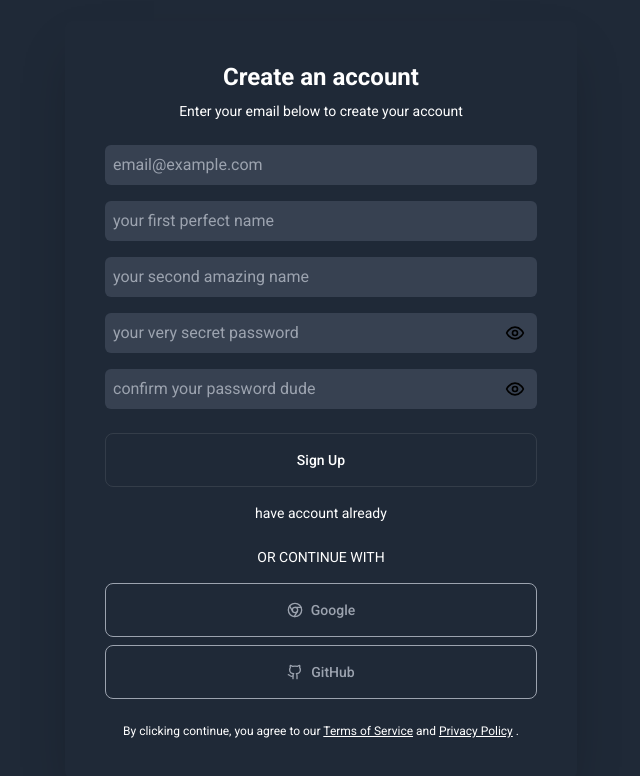
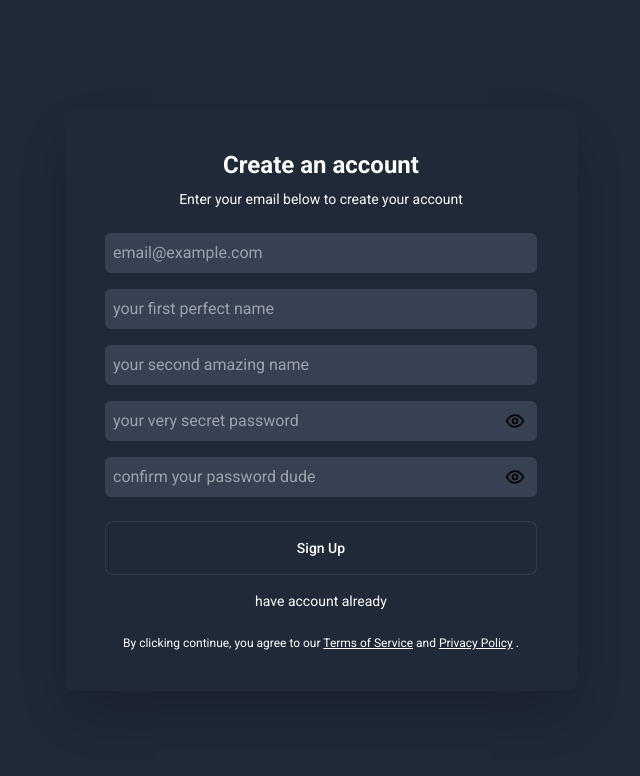
Before and after one commit to Vlas-Pravsha/Project, a Next.js app: page /sign-up in a window 1280 px wide. Shown: the top 776 px of the page, without its empty margins (319-959 px from the left). Built offline with nearby package versions, Linux system fonts and the light colour scheme; no server answers.

Commit message:
feat: update

```diff
--- a/src/app/sign-up/page.tsx
+++ b/src/app/sign-up/page.tsx
@@ -137,20 +137,6 @@ export default function SignUp() {
           <p className="text-sm text-center mt-4">
             <Link href="/sign-in" className="text-gray-400 hover:underline">have account already</Link>
           </p>
-
-          <div className="mt-6">
-            <p className="text-sm text-center text-gray-400 mb-4">OR CONTINUE WITH</p>
-            <div className="space-y-2">
-              <Button variant="secondary" size="lg" className="w-full bg-transparent border-gray-700 flex items-center justify-center">
-                <Chrome className="mr-2 h-4 w-4" />
-                Google
-              </Button>
-              <Button variant="secondary" size="lg" className="w-full bg-transparent border-gray-700 flex items-center justify-center">
-                <Github className="mr-2 h-4 w-4" />
-                GitHub
-              </Button>
-            </div>
-          </div>
           <p className="text-xs text-center text-gray-400 mt-6">
             By clicking continue, you agree to our
             {' '}
```
